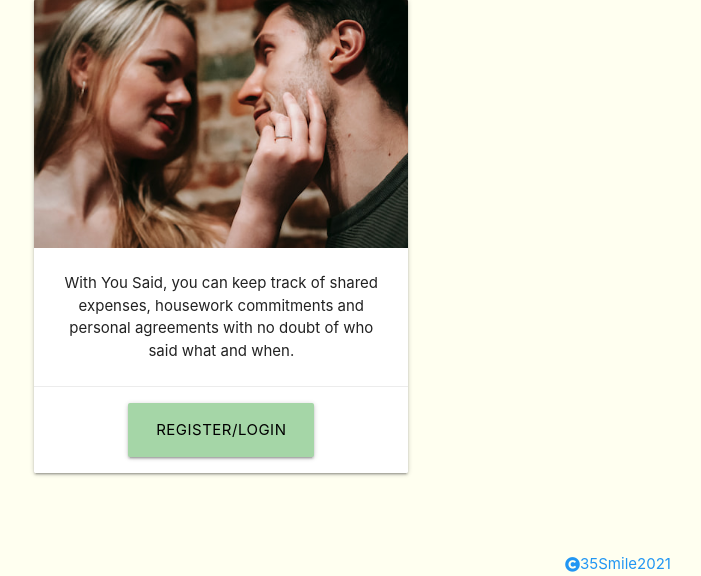
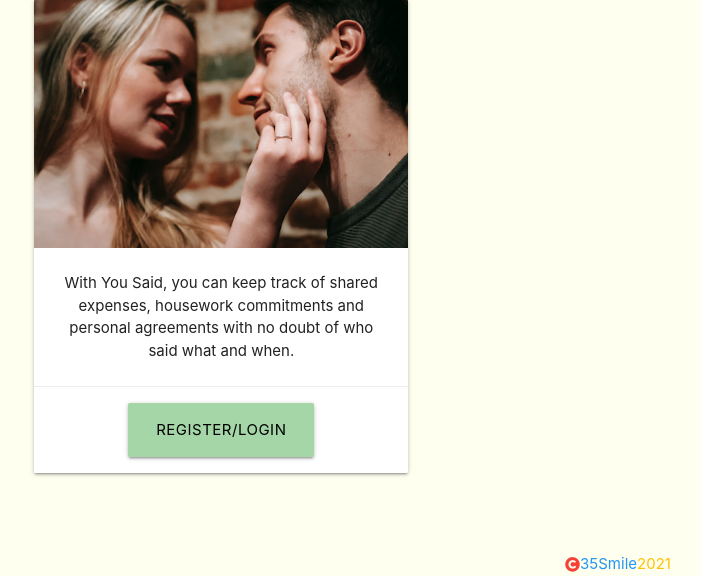
Before and after one commit to Mishalzeera/you-said-app, a Flask app: page / in a window 1280 px wide. Shown: the part 411-987 px from the top of the page, without its empty margins (22-723 px from the left). Run offline with Flask 2, Linux system fonts and the light colour scheme.

Commit message:
Rename repo, recolour footer info

```diff
--- a/templates/base.html
+++ b/templates/base.html
@@ -49,7 +49,7 @@
     <main>{% block content %} {% endblock %}</main>
     <footer>
 
-      <a href="https://www.35smile.com" target="_blank" class="sitelink blue-text lighten-5"><i class="fas fa-copyright"></i> 35Smile <span id="date"></span></a>
+      <a href="https://www.35smile.com" target="_blank" class="sitelink blue-text lighten-5"><i class="fas fa-copyright red-text darken-5"></i> 35Smile <span id="date" class="amber-text darken-3"></span></a>
     </footer>
 
     <script
```
